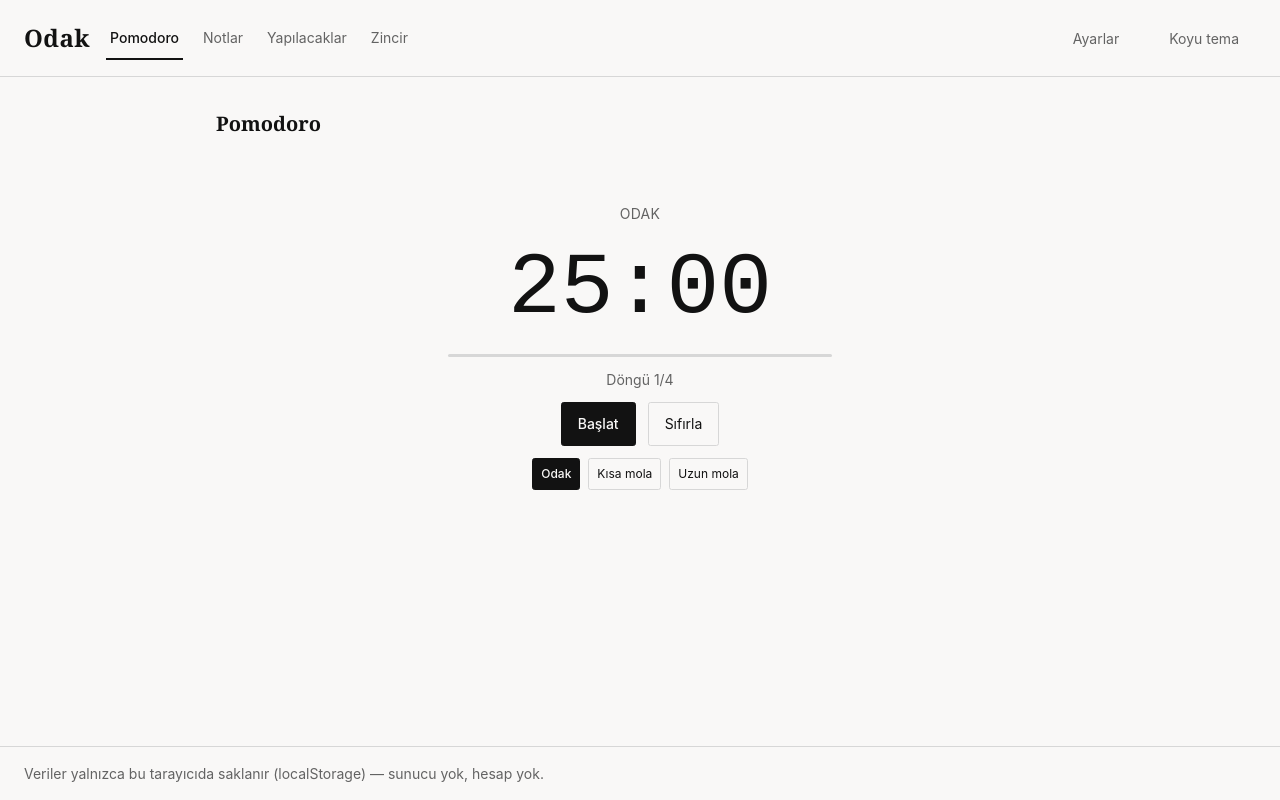
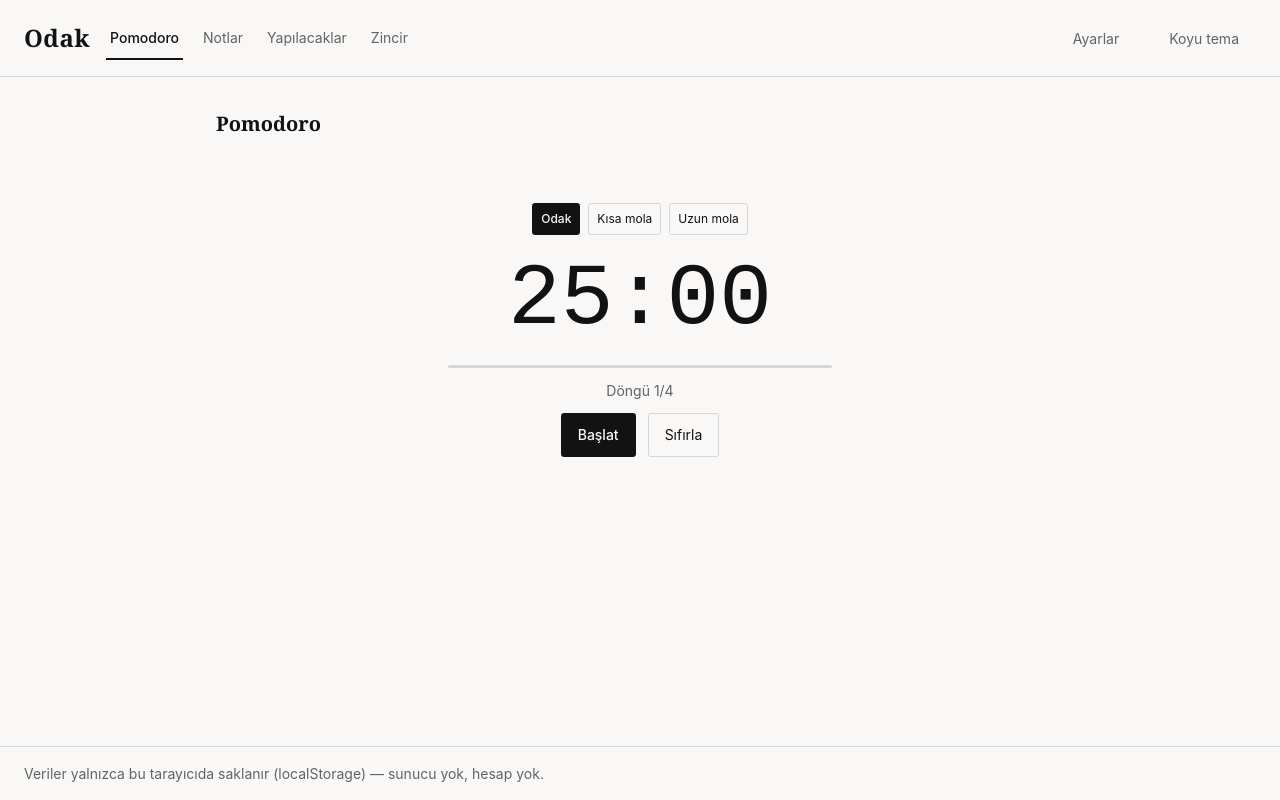
Before and after one commit to cemalsen/focus-app, a website: page index.html in a window 1280 px wide. Drawn offline with Linux system fonts and the light colour scheme.

Commit message:
pomo faz seçici sayacın üstüne taşındı: #pomo-phase elementi kaldırıldı, .pomo-phase-picker onun yerini aldı
Bekçi: tests/pomodoro.test.js — 'elle faz seçimi' senaryoları aktif fazı artık seçicinin aria-pressed durumundan okuyor (eski #pomo-phase metin assert'leri dönüştürüldü); ölü .pomo-phase CSS kuralı da kaldırıldı.

```diff
--- a/index.html
+++ b/index.html
@@ -31,7 +31,11 @@
     <section class="panel" id="panel-pomodoro" role="tabpanel" aria-labelledby="tab-pomodoro" tabindex="0">
       <h2 class="panel-title">Pomodoro</h2>
       <div class="pomo-stage">
-        <p class="pomo-phase" id="pomo-phase">Odak</p>
+        <div class="pomo-phase-picker" role="group" aria-label="Faz seçimi">
+          <button class="btn pomo-phase-btn" id="pomo-phase-focus" type="button" aria-pressed="true">Odak</button>
+          <button class="btn pomo-phase-btn" id="pomo-phase-short" type="button" aria-pressed="false">Kısa mola</button>
+          <button class="btn pomo-phase-btn" id="pomo-phase-long" type="button" aria-pressed="false">Uzun mola</button>
+        </div>
         <p class="pomo-time" id="pomo-time" role="timer">25:00</p>
         <!-- Kadran görünümü. Varsayılan dijital: kadran `hidden` doğar ve
              yalnızca Ayarlar → Saat görünümü'nde seçilince çizilir. Kollar 12
@@ -51,11 +55,6 @@
         <div class="row">
           <button class="btn primary" id="pomo-start" type="button">Başlat</button>
           <button class="btn" id="pomo-reset" type="button">Sıfırla</button>
-        </div>
-        <div class="pomo-phase-picker" role="group" aria-label="Faz seçimi">
-          <button class="btn pomo-phase-btn" id="pomo-phase-focus" type="button" aria-pressed="true">Odak</button>
-          <button class="btn pomo-phase-btn" id="pomo-phase-short" type="button" aria-pressed="false">Kısa mola</button>
-          <button class="btn pomo-phase-btn" id="pomo-phase-long" type="button" aria-pressed="false">Uzun mola</button>
         </div>
         <p class="pomo-status muted" id="pomo-status" aria-live="polite"></p>
       </div>
--- a/js/pomodoro.js
+++ b/js/pomodoro.js
@@ -90,7 +90,6 @@
     var frac = totalMs > 0 ? Math.max(0, Math.min(1, remainingMs / totalMs)) : 0;
 
     els.time.textContent = S.formatClock(secs);
-    els.phase.textContent = PHASE_LABEL[state.phase];
     // Moladayken de sıradaki odak numarası gösterilir (bir önceki odak değil).
     var cycleNo = state.focusInCycle + 1;
     els.cycle.textContent = 'Döngü ' + cycleNo + '/' + S.CYCLE_LEN;
@@ -295,7 +294,6 @@
 
   function init() {
     els = {
-      phase: document.getElementById('pomo-phase'),
       time: document.getElementById('pomo-time'),
       bar: document.getElementById('pomo-bar'),
       cycle: document.getElementById('pomo-cycle'),
--- a/styles/app.css
+++ b/styles/app.css
@@ -338,14 +338,6 @@ input[type="number"] { width: 6ch; }
   border-color: var(--fg);
   color: var(--bg);
   font-weight: var(--weight-medium);
-}
-
-.pomo-phase {
-  color: var(--muted);
-  font-size: var(--text-sm);
-  letter-spacing: var(--tracking-wide);
-  margin: 0;
-  text-transform: uppercase;
 }
 
 /* Saat boyutu sözleşmesi (2026-10): masaüstünde 5.5rem'e hafifçe büyüdü;
```
Also changed, not shown: tests/pomodoro.test.js (+18 -12 lines).
